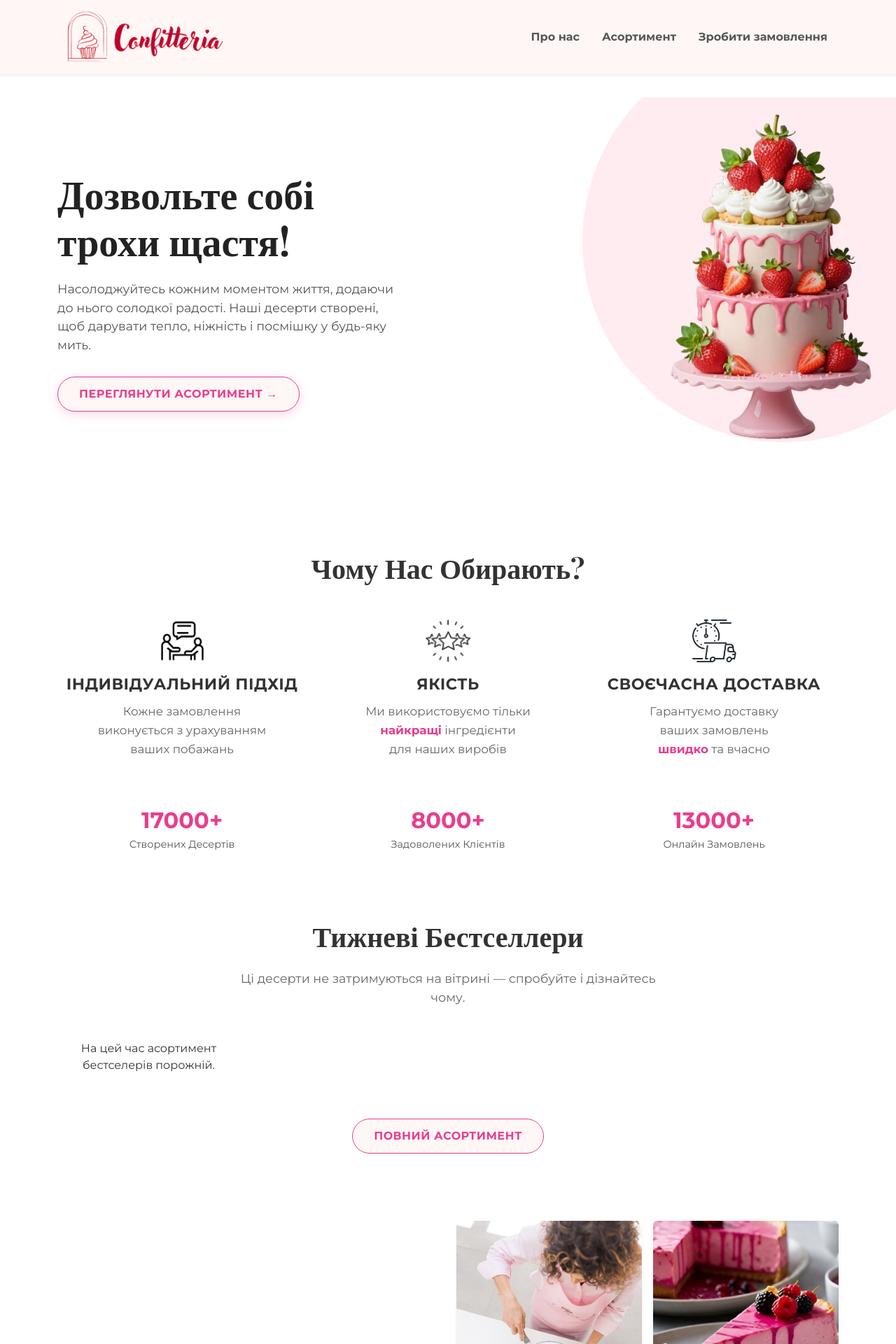
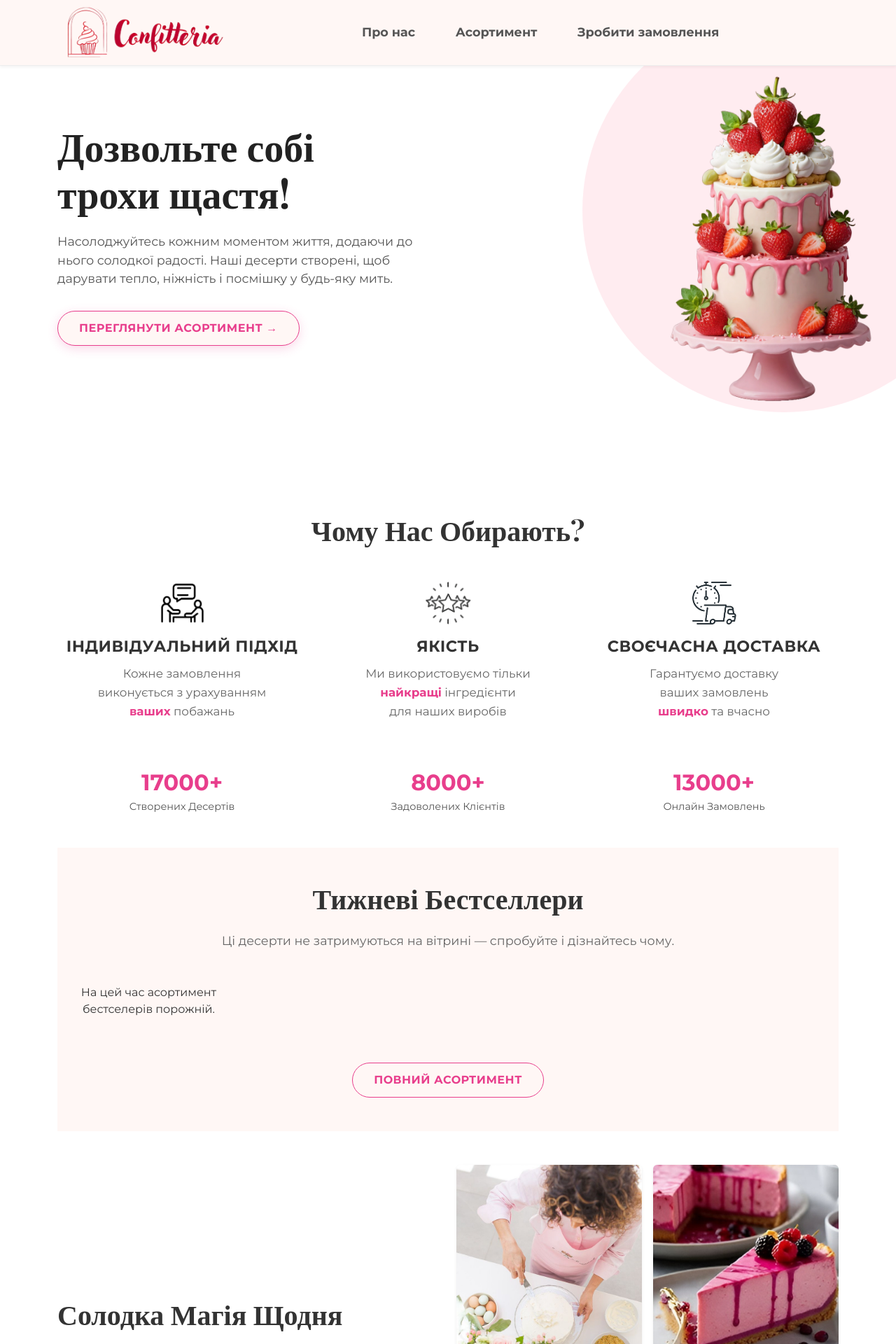
Before and after one commit to OkayMarta/pastry-shop, a Django app: template shop/templates/shop/home.html in a window 1280 px wide. Shown: the top 1920 px of the page at 70% size. Run offline with Django 3.2, Linux system fonts and the light colour scheme; the template is opened without the code that fills it, so the values that code supplies are empty; some libraries are stand-ins or nearby versions.

Commit message:
Гол. сторінка спроба 3

```diff
--- a/shop/templates/shop/base.html
+++ b/shop/templates/shop/base.html
@@ -18,6 +18,7 @@
 <body>
     <!-- Навігаційне меню (Header) -->
     <header class="header-custom">
+        {# Изменено: Уменьшены отступы внутри контейнера навбара для компактности #}
         <nav class="navbar navbar-expand-lg">
             <div class="container">
                 {% load static %}
@@ -27,8 +28,10 @@
                 <button class="navbar-toggler" type="button" data-bs-toggle="collapse" data-bs-target="#navbarNav">
                     <span class="navbar-toggler-icon"></span>
                 </button>
-                <div class="collapse navbar-collapse" id="navbarNav">
-                    <ul class="navbar-nav ms-auto">
+                {# Изменено: Добавлен 'justify-content-center' для центрирования меню #}
+                <div class="collapse navbar-collapse justify-content-center" id="navbarNav">
+                    {# Изменено: Убран 'ms-auto' для отмены выравнивания вправо #}
+                    <ul class="navbar-nav">
                         <li class="nav-item">
                             <a class="nav-link" href="{% url 'shop:about' %}">Про нас</a>
                         </li>
@@ -67,16 +70,17 @@
     <!-- Футер (Footer) -->
     <footer class="footer-custom pt-5 pb-4">
         <div class="container text-md-left">
-            <div class="row text-md-left align-items-center"> <!-- Додано align-items-center для вертикального вирівнювання -->
+            <div class="row text-md-left align-items-center">
                     <!-- Колонка для Логотипу -->
-                    <div class="col-md-3 col-lg-3 col-xl-3 mt-3 footer-logo-column"> <!-- Нова колонка -->
-                        {% load static %} {# Переконайтесь, що load static вже є на початку файлу #}
+                    <div class="col-md-3 col-lg-3 col-xl-3 mt-3 footer-logo-column">
+                        {% load static %}
                         <a href="{% url 'shop:home' %}">
-                            <img src="{% static 'img/logo.png' %}" alt="Логотип Confititeria (Футер)" class="img-fluid footer-logo-img"> {# Додаємо лого #}
+                            {# Логотип теперь стилизуется через CSS для разных размеров экрана #}
+                            <img src="{% static 'img/logo.png' %}" alt="Логотип Confititeria (Футер)" class="img-fluid footer-logo-img">
                         </a>
                     </div>
 
-                    <!-- Колонка Навігація (без offset) -->
+                    <!-- Колонка Навігація -->
                     <div class="col-md-3 col-lg-3 col-xl-3 mt-3">
                         <h5 class="text-uppercase mb-4 font-weight-bold footer-title">Навігація</h5>
                         <ul class="list-unstyled">
@@ -106,8 +110,8 @@
             <hr class="mb-4">
 
             <div class="row align-items-center">
-                <div class="col-md-12"> <!-- Займає всю ширину -->
-                    <p class="text-center copyright-text">© {% now "Y" %} Confititeria. Всі права захищені.</p> <!-- Завжди по центру -->
+                <div class="col-md-12">
+                    <p class="text-center copyright-text">© {% now "Y" %} Confititeria. Всі права захищені.</p>
                 </div>
             </div>
         </div>
--- a/shop/templates/shop/home.html
+++ b/shop/templates/shop/home.html
@@ -6,8 +6,9 @@
 {% block content %}
 
 <!-- ======== Hero Section (Full Width) ======== -->
+{# Этот блок теперь не вложен в .container.main-page-content #}
 <section class="hero-section-fullwidth">
-    <div class="container">
+    <div class="container"> {# Внутренний контейнер для контента секции #}
         <div class="row align-items-center gy-4"> <!-- gy-4 для вертикального відступу на мобільних -->
             <div class="col-lg-6 hero-text-column">
                 <h1 class="hero-title">Дозвольте собі<br>трохи щастя!</h1>
@@ -28,7 +29,8 @@
 
 
 <!-- ======== Content Sections (Contained) ======== -->
-<div class="container main-page-content"> <!-- Контейнер для решти контенту -->
+{# Добавляем отступ сверху к этому контейнеру, т.к. убрали его из main.main-content #}
+<div class="container main-page-content" style="padding-top: 3rem;"> <!-- Контейнер для решти контенту -->
 
 <!-- Why Choose Us Section -->
 <section class="why-choose-us-section text-center py-5">
@@ -40,7 +42,8 @@
                 <p class="feature-description">
                     Кожне замовлення<br>
                     виконується з урахуванням<br>
-                    ваших побажань
+                    {# Изменено: Добавлен span.highlight #}
+                    <span class="highlight">ваших</span> побажань
                 </p>
             </div>
             <div class="col-md-4">
@@ -86,6 +89,7 @@
         <div class="row row-cols-1 row-cols-md-2 row-cols-lg-4 g-4">
             {% for item in assortment_items %}
             <div class="col">
+                {# Карточка товара теперь имеет скругленные углы через CSS #}
                 <div class="card h-100 product-card">
                     <div class="product-image-container">
                         {% if item.image %}
@@ -97,7 +101,6 @@
                     <div class="card-body">
                         <h5 class="card-title product-title">{{ item.name }}</h5>
                         <p class="card-text product-price">{{ item.price }} ГРН</p>
-                        {# Можна додати кнопку "Замовити", якщо треба, як на сторінці асортименту #}
                          <a href="{% url 'shop:order_create' %}?product_id={{ item.id }}" class="btn btn-outline-primary mt-auto">Замовити</a>
                     </div>
                 </div>
@@ -124,12 +127,12 @@
                 <p class="mb-4">
                     Там, де інші бачать просто борошно, цукор і крем, ми бачимо можливість створити маленьке диво, яке з першого погляду викликає усмішку. У кожному нашому торті ховається не лише рецепт, а й трохи магії, щіпка натхнення, велика порція любові та бажання зробити ваш день по-справжньому особливим.
                 </p>
-                <a href="{% url 'shop:about' %}" class="btn btn-hero"> {# Використовуємо той же стиль кнопки? Або інший #}
+                <a href="{% url 'shop:about' %}" class="btn btn-hero">
                     Дізнатися більше →
                 </a>
             </div>
             <div class="col-lg-6">
-                <div class="row g-3"> {# g-3 для відступів між картинками #}
+                <div class="row g-3">
                     <div class="col-6">
                         <img src="{% static 'img/magic-image-1.jpg' %}" alt="Приготування десерту" class="img-fluid rounded shadow-sm">
                     </div>
--- a/static/css/style.css
+++ b/static/css/style.css
@@ -9,30 +9,43 @@
 
 main.main-content {
     flex: 1; /* Займає весь доступний простір між хедером і футером */
-    padding-top: 2rem; /* Додаємо відступ зверху для контенту */
     padding-bottom: 2rem; /* Додаємо відступ знизу для контенту */
 }
 
 
 /* --- Стилі Хедера --- */
 .header-custom {
-    background-color: #FFF7F5; /* Світло-рожевий/бежевий фон, як у дизайні */
-    box-shadow: 0 2px 4px rgba(0, 0, 0, 0.05); /* Легка тінь */
-    border-bottom: 1px solid #eee; /* Тонка лінія знизу */
+    background-color: #FFF7F5;
+    box-shadow: 0 2px 4px rgba(0, 0, 0, 0.05);
+    border-bottom: 1px solid #eee;
+    position: sticky;
+    top: 0;
+    z-index: 1030;
+    width: 100%;
+}
+
+.header-custom .navbar {
+    padding-top: 0.1rem; /* Было больше по умолчанию */
+    padding-bottom: 0.1rem; /* Было больше по умолчанию */
+    /* Убедимся, что минимальная высота не мешает */
+    min-height: auto;
 }
 
 /* Перевизначення стилів для світлої навігації */
 .header-custom .navbar-nav .nav-link {
-    color: #555; /* Темно-сірий колір посилань */
-    font-weight: 600; /* Трохи жирніший шрифт */
-    padding-left: 1rem;
-    padding-right: 1rem;
+    color: #555;
+    font-weight: 600;
+    /* Изменено: Увеличиваем отступы между пунктами меню */
+    padding-left: 1.8rem;  /* Было 1rem */
+    padding-right: 1.8rem; /* Было 1rem */
     transition: color 0.3s ease;
+    /* Изменено: Увеличиваем размер шрифта пунктов меню */
+    font-size: 1.1rem; /* Подберите подходящий размер */
 }
 
 .header-custom .navbar-nav .nav-link:hover,
-.header-custom .navbar-nav .nav-link.active { /* Стиль для активного посилання (якщо буде) */
-    color: #E83E8C; /* Рожевий колір при наведенні (підберіть точний) */
+.header-custom .navbar-nav .nav-link.active {
+    color: #E83E8C;
 }
 
 .navbar-toggler {
@@ -271,7 +292,7 @@
 .section-subtitle {
     color: #666;
     font-size: 1.1rem;
-    max-width: 600px; /* Обмеження ширини підзаголовка */
+    max-width: 700px;
     margin-left: auto;
     margin-right: auto;
 }
@@ -281,16 +302,14 @@
     font-weight: 600;
 }
 
-.main-page-content { /* Додаткові відступи для основного контейнера */
-    padding-top: 3rem;
-    padding-bottom: 3rem;
-}
 
 /* --- Hero Section --- */
 .hero-section-fullwidth {
-    padding: 4rem 0; /* Вертикальні відступи */
-    overflow: hidden; /* Запобігає виходу фонових елементів */
-    position: relative; /* Для можливого позиціонування фонових фігур */
+    padding-top: 0;
+    padding-bottom: 4rem;
+    overflow: hidden;
+    position: relative;
+    background-color: #fff;
 }
 
 /* Опціонально: додати фонову фігуру (кружечок) */
@@ -321,18 +340,19 @@
 }
 
 .hero-title {
-    font-size: 3.5rem; /* Розмір головного заголовка */
+    font-size: 3.5rem;
     color: #222;
     line-height: 1.2;
     margin-bottom: 1.5rem;
-    font-weight: 900; /* Дуже жирний */
+    font-weight: 900;
 }
 
 .hero-subtitle {
     font-size: 1.1rem;
     color: #555;
     margin-bottom: 2rem;
-    max-width: 500px; /* Обмеження ширини тексту */
+    /* Изменено: Увеличена максимальная ширина, чтобы текст поместился в 3 строки */
+    max-width: 560px; /* Было 500px, подбирайте значение */
 }
 
 .hero-cake-img {
@@ -344,7 +364,7 @@
     transform: translateX(30%); /* Зсуваємо трохи праворуч (підберіть %) */
     position: relative; /* Додамо, щоб точно бути над ::before */
     z-index: 1; /* Переконуємось, що торт поверх ::before */
-    margin-top: -40px; /*Піднімаємо картинку */
+    margin-top: 15px; /*Опускаємо картинку */
 }
 
 .btn-hero {
@@ -399,9 +420,24 @@
 
 
 /* --- Bestsellers Section --- */
+/* Изменено: Добавляем фон и вертикальные отступы */
+.bestsellers-section {
+    background-color: #FFF7F5; /* Светло-розовый фон */
+    padding-top: 3rem;      /* Вертикальный отступ сверху */
+    padding-bottom: 3rem;   /* Вертикальный отступ снизу */
+    /* Можно добавить горизонтальные отступы, если нужно */
+    /* padding-left: 1rem; */
+    /* padding-right: 1rem; */
+}
+
 .product-card {
-    border: 1px solid #eee; /* Тонка рамка */
+    border: 1px solid #eee;
     transition: box-shadow 0.3s ease, transform 0.3s ease;
+    border-top-left-radius: 0.375rem;
+    border-top-right-radius: 0.375rem;
+    border-bottom-left-radius: 0.375rem;
+    border-bottom-right-radius: 0.375rem;
+    overflow: hidden;
 }
 .product-card:hover {
     box-shadow: 0 8px 25px rgba(0, 0, 0, 0.1);
```
Also changed, not shown: other parts of static/css/style.css (+33 -18 lines).
